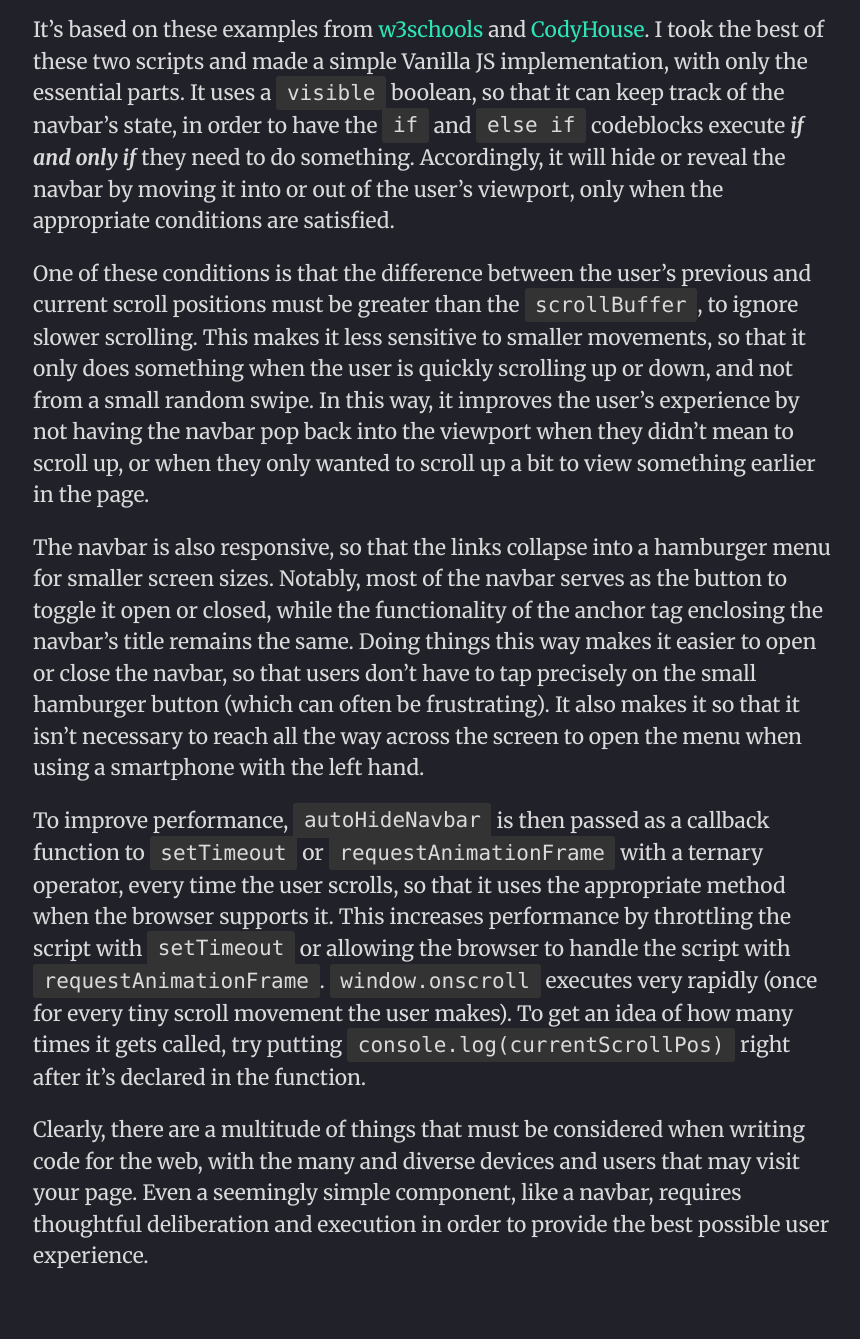
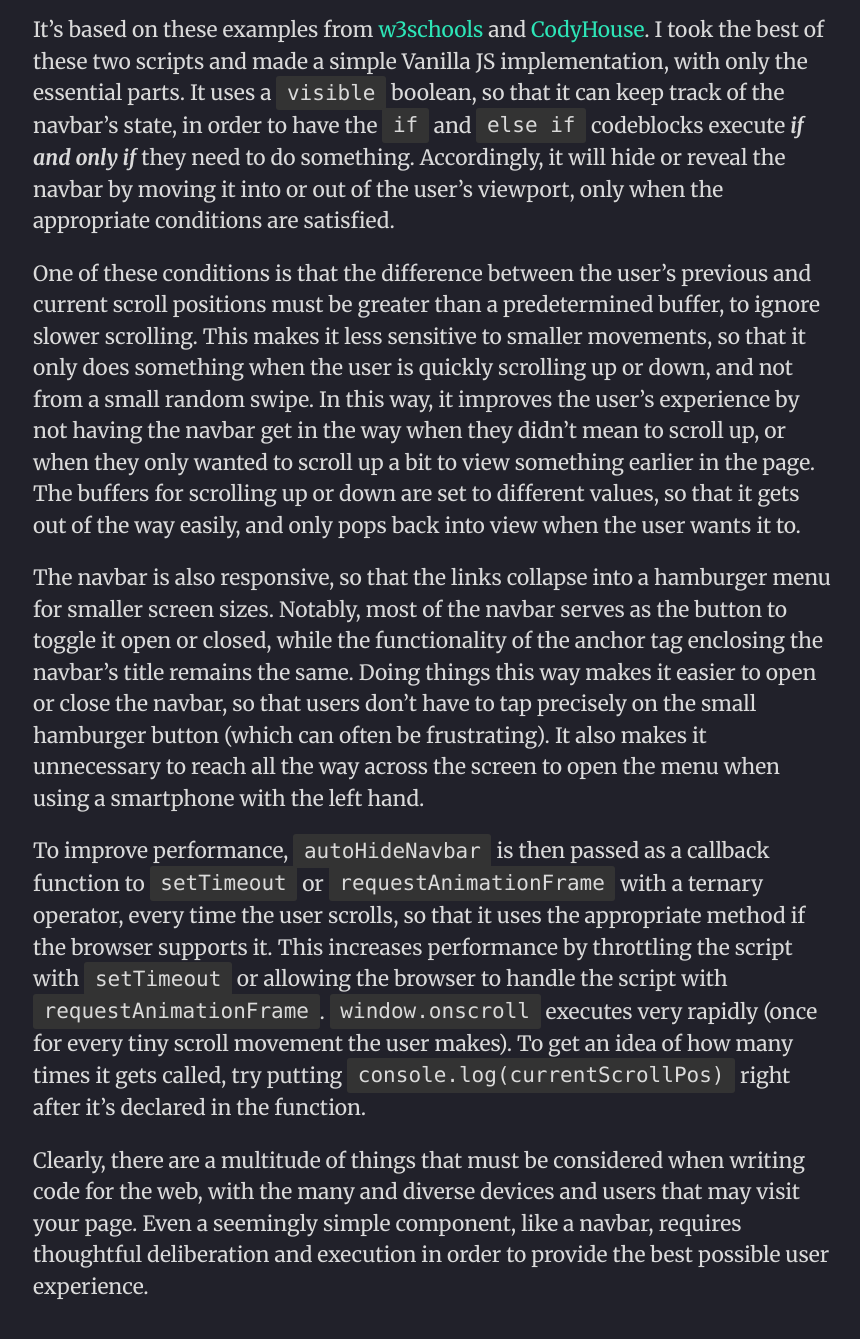
Before and after one commit to tmshkr/tmshkr.github.io, a Jekyll site: the page built from _posts/2018-09-21-simple-hiding-navbar.md, in a window 1280 px wide and 1400 px high, scrolled down 1423 px. Shown: the top 1339 px of the window, without its empty margins (207-1067 px from the left). Built offline with Jekyll 4.4.1, drawn with Linux system fonts in a browser that asks for light colours; nearby versions of some CDN libraries; some of the changed text lies outside the part shown.

Commit message:
Update blog post

```diff
--- a/_posts/2018-09-21-simple-hiding-navbar.md
+++ b/_posts/2018-09-21-simple-hiding-navbar.md
@@ -13,12 +13,12 @@ the top of the screen when the user scrolls down:
 function autoHideNavbar() {
 	let currentScrollPos = window.pageYOffset;
     //scrolling up
-	if (!visible && prevScrollPos - currentScrollPos > scrollBuffer) {
+	if (!visible && prevScrollPos - currentScrollPos > 40) {
 		navbar.style.transform = 'translateY(0)';
 		visible = true;
 	}
     //scrolling down
-	else if (visible && currentScrollPos - prevScrollPos > scrollBuffer) {
+	else if (visible && currentScrollPos - prevScrollPos > 20) {
 		navbar.style.transform = 'translateY(-100%)';
 		visible = false;
 	}
@@ -39,24 +39,26 @@ need to do something. Accordingly, it will hide or reveal the navbar by moving i
 into or out of the user's viewport, only when the appropriate conditions are satisfied.
 
 One of these conditions is that the difference between the user's previous and current
-scroll positions must be greater than the `scrollBuffer`, to ignore slower scrolling.
+scroll positions must be greater than a predetermined buffer, to ignore slower scrolling.
 This makes it less sensitive to smaller movements, so that it only does something
 when the user is quickly scrolling up or down, and not from a small random swipe.
-In this way, it improves the user's experience by not having the navbar pop back into the
-viewport when they didn't mean to scroll up, or when they only wanted to scroll up
-a bit to view something earlier in the page.
+In this way, it improves the user's experience by not having the navbar get in the
+way when they didn't mean to scroll up, or when they only wanted to scroll up
+a bit to view something earlier in the page. The buffers for scrolling up or down
+are set to different values, so that it gets out of the way easily, and only
+pops back into view when the user wants it to.
 
 The navbar is also responsive, so that the links collapse into a hamburger menu
 for smaller screen sizes. Notably, most of the navbar serves as the button to toggle
 it open or closed, while the functionality of the anchor tag enclosing the navbar's
 title remains the same. Doing things this way makes it easier to open or close the
 navbar, so that users don't have to tap precisely on the small hamburger button
-(which can often be frustrating). It also makes it so that it isn't necessary to reach all the way across
+(which can often be frustrating). It also makes it unnecessary to reach all the way across
 the screen to open the menu when using a smartphone with the left hand.
 
 To improve performance, `autoHideNavbar` is then passed as a callback function to `setTimeout` or
 `requestAnimationFrame` with a ternary operator, every time the user scrolls,
-so that it uses the appropriate method when the browser supports it.
+so that it uses the appropriate method if the browser supports it.
 This increases performance by throttling the script with `setTimeout` or allowing
 the browser to handle the script with `requestAnimationFrame`. `window.onscroll`
 executes very rapidly (once for every tiny scroll movement the user makes).
```
